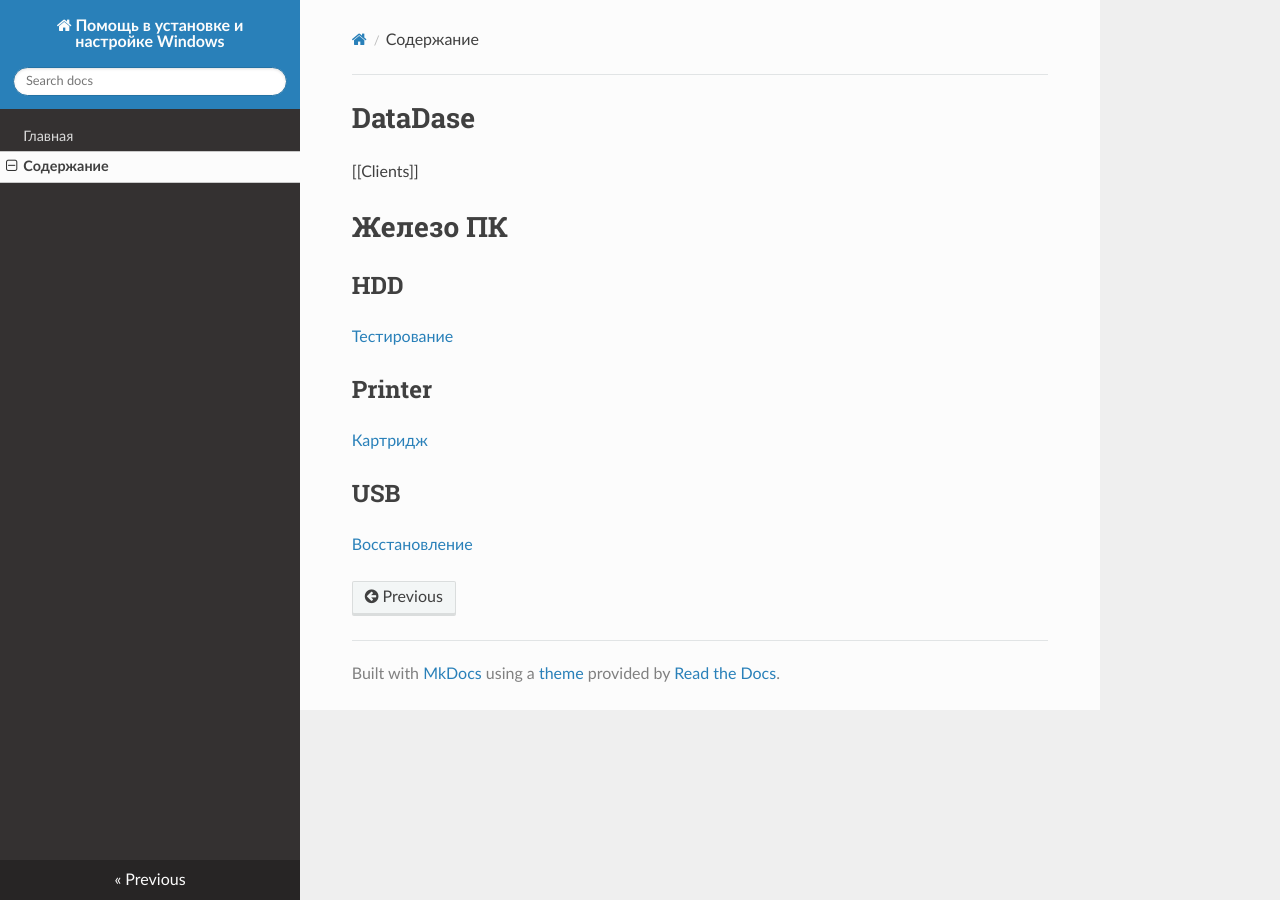
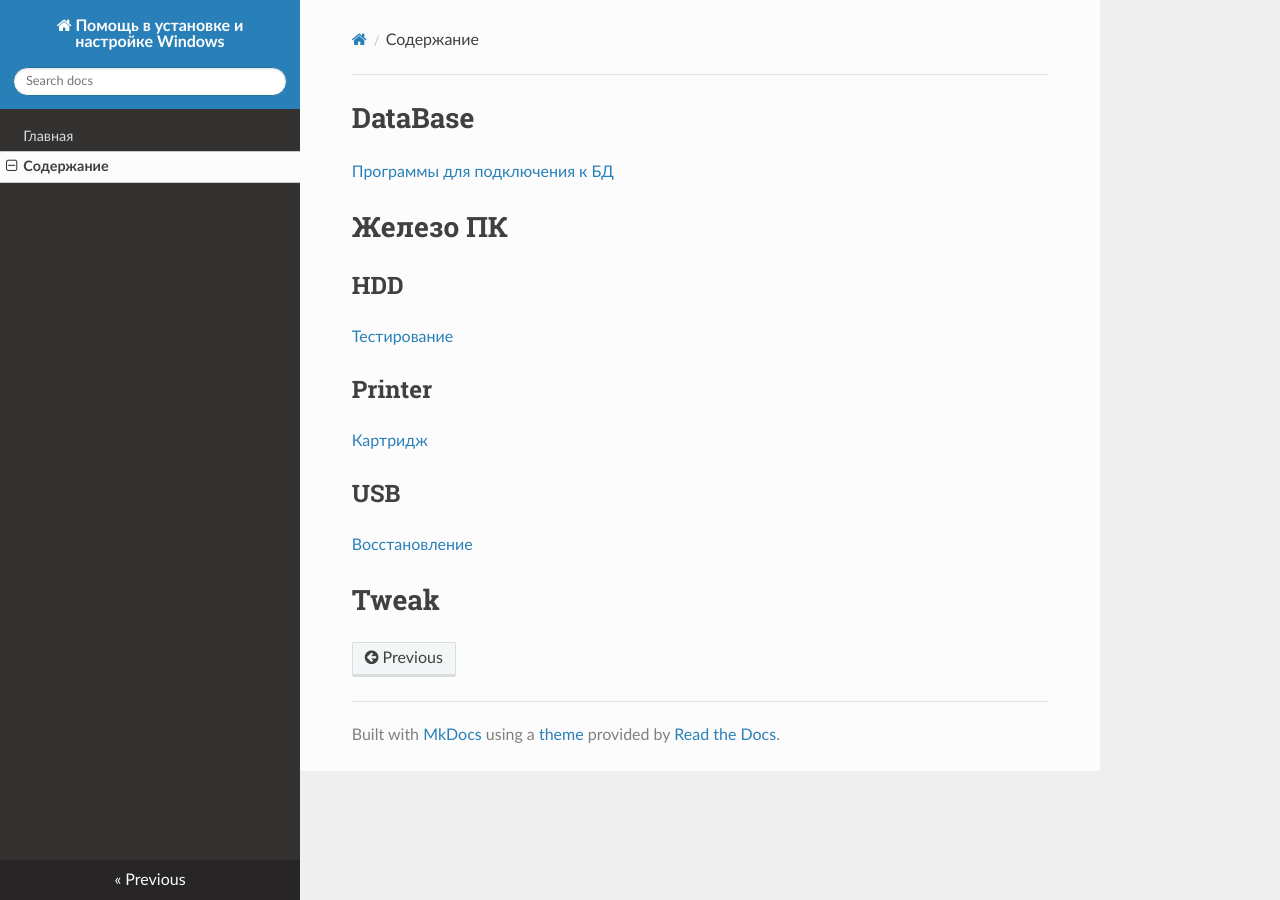
Before and after one commit to SergeiKirillov/sergeikirillov.github.io, an MkDocs documentation site: the page built from docs/content.md, in a window 1280 px wide. Built offline with MkDocs 1.6.1, drawn with Linux system fonts in a browser that asks for light colours; nearby versions of some CDN libraries.

Commit message:
vault backup: 2026-03-26 19:39:02

```diff
--- a/docs/content.md
+++ b/docs/content.md
@@ -1,6 +1,5 @@
-# DataDase
-[[Clients]]
-
+# DataВase
+[Программы для подключения к БД](content/DataBase/Clients.md)
 
 # Железо ПК
 ## HDD
@@ -11,3 +10,5 @@
 
 ## USB
 [Восстановление](content/HardWare/USB/Восстановление.md)
+
+# Tweak
```
